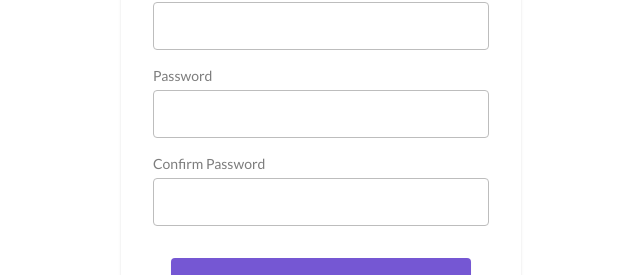
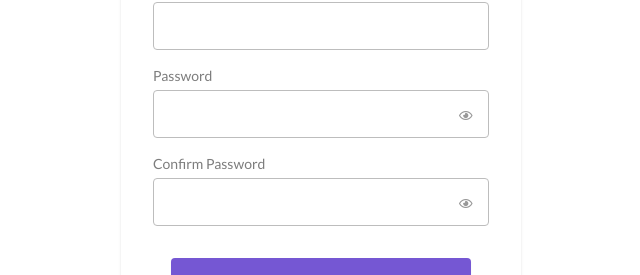
Before and after one commit to asteroid2k/academy-portal, a Vue app: page /password/reset in a window 1280 px wide. Shown: the part 206-481 px from the top of the page, without its empty margins (319-959 px from the left). Built offline with nearby package versions, Linux system fonts and the light colour scheme; no server answers; what notyf would draw is missing.

Commit message:
hide/show password on reset password page

```diff
--- a/src/views/Reset.vue
+++ b/src/views/Reset.vue
@@ -43,6 +43,22 @@ export default {
           } else notyf.error("An error occured");
         });
     },
+    myFunction() {
+      var x = document.getElementById("password");
+      if (x.type === "password") {
+        x.type = "text";
+      } else {
+        x.type = "password";
+      }
+    },
+    myFunction1() {
+      var x = document.getElementById("cpass");
+      if (x.type === "password") {
+        x.type = "text";
+      } else {
+        x.type = "password";
+      }
+    },
   },
 };
 </script>
@@ -75,6 +91,7 @@ export default {
       </div>
       <div class="flex flex-col gap-1">
         <label class="text-text-200 text-sm" for="password">Password</label>
+        <div>
           <Field
             name="password"
             id="password"
@@ -82,12 +99,19 @@ export default {
             class="k-input border-border-200 h-[48px]"
             v-model="password"
           />
+          <i
+            class="far fa-eye"
+            v-on:click="myFunction()"
+            id="togglePassword"
+          ></i>
+        </div>
         <ErrorMessage name="password" class="text-red-600 text-xs pt-1 px-2" />
       </div>
       <div class="flex flex-col gap-1">
         <label class="text-text-200 text-sm" for="cpass"
           >Confirm Password</label
         >
+        <div>
           <Field
             name="conPassword"
             id="cpass"
@@ -95,6 +119,12 @@ export default {
             class="k-input border-border-200 h-[48px]"
             v-model="conPassword"
           />
+          <i
+            class="far fa-eye"
+            v-on:click="myFunction1()"
+            id="togglePassword"
+          ></i>
+        </div>
         <p class="text-red-600 text-xs pt-1 px-2">
           {{ !match && conPassword ? "Passwords do not match" : "" }}
         </p>
@@ -109,4 +139,15 @@ export default {
   </section>
 </template>
 
-<style></style>
+<style scoped>
+#togglePassword {
+  margin-left: -30px;
+  cursor: pointer;
+  font-size: 12px;
+  color: #000000;
+  opacity: 0.4;
+}
+.k-input {
+  width: 100%;
+}
+</style>
```
Lines whose indentation alone changed are shown as unchanged.
